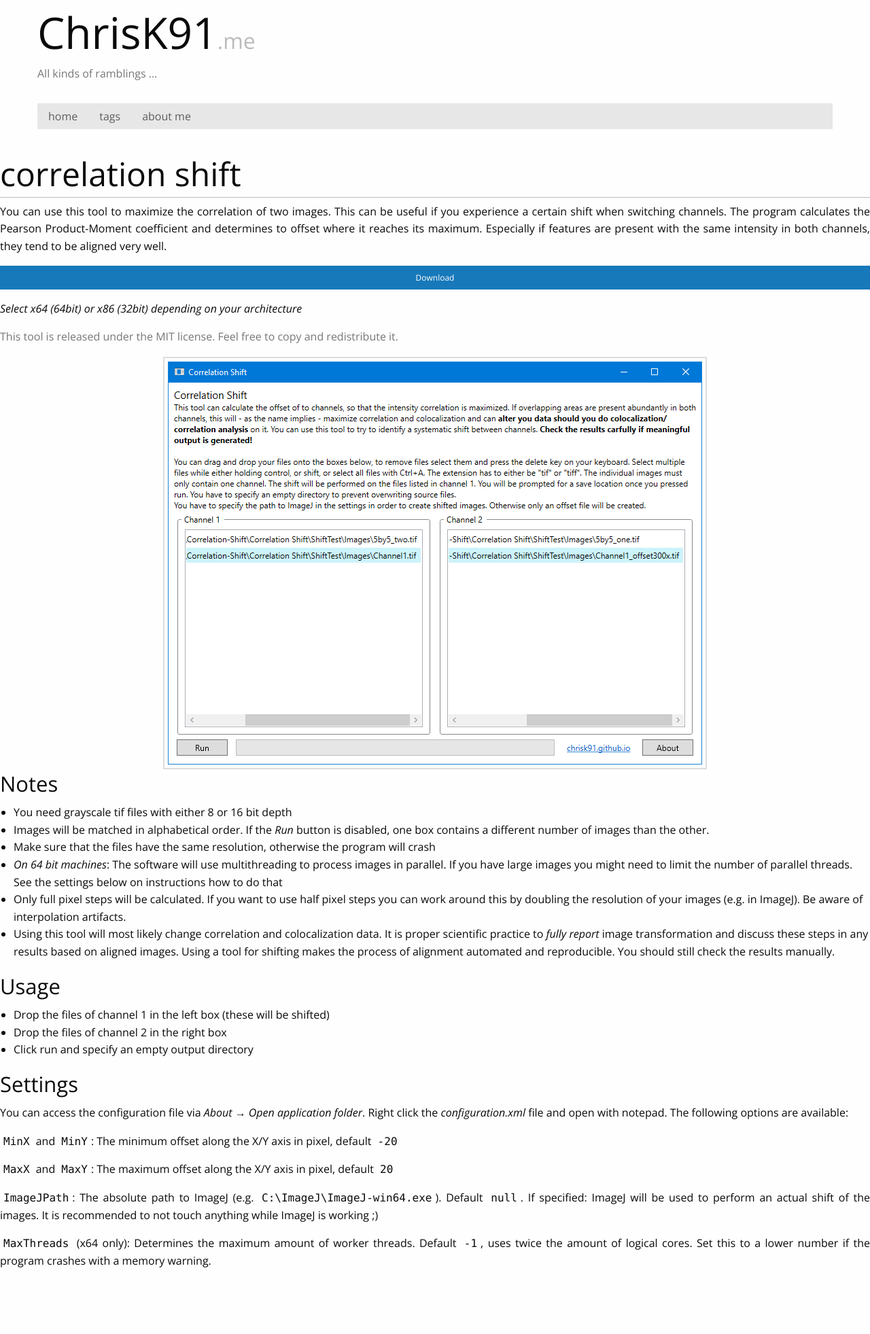
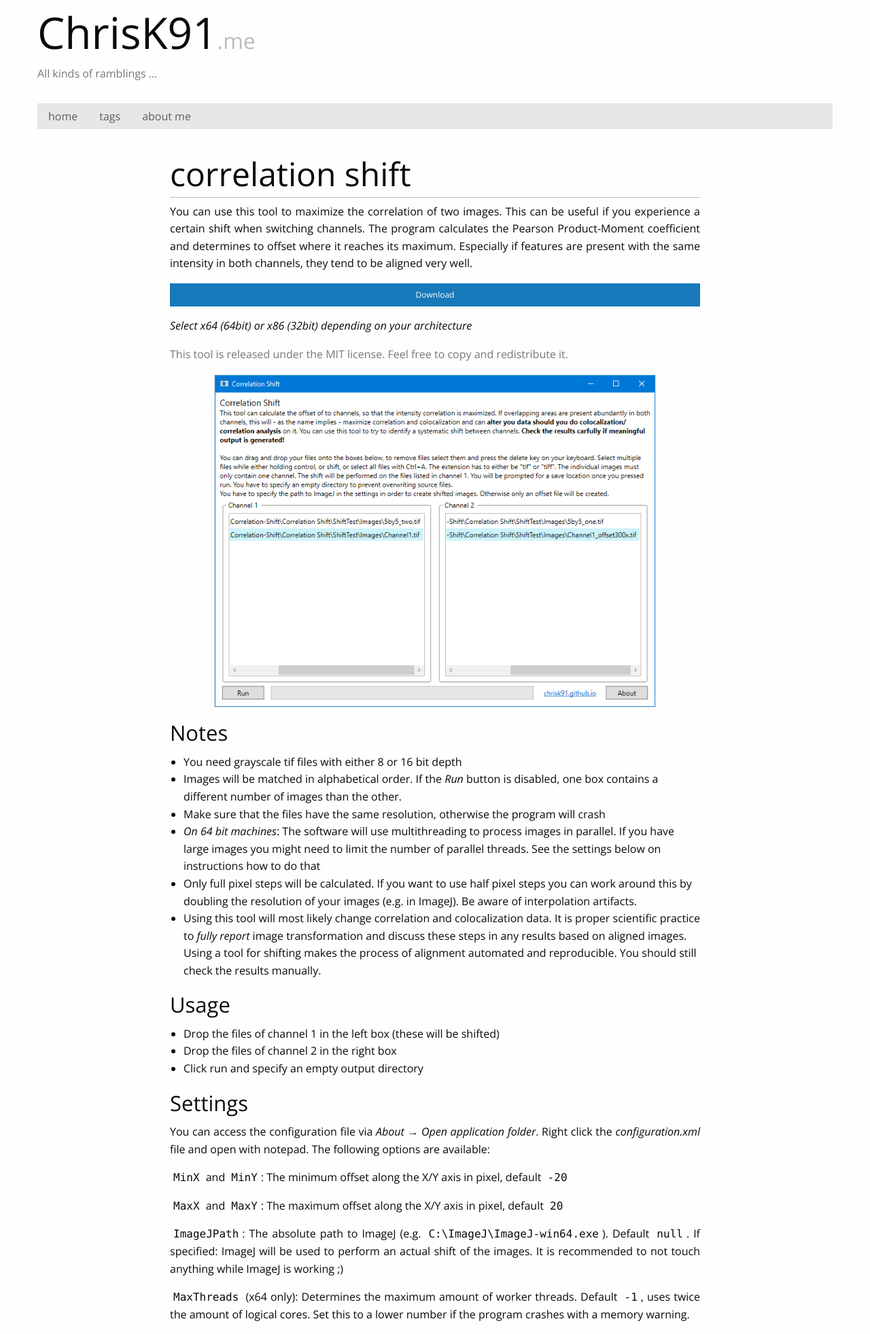
Before and after one commit to ChrisK91/chrisk91.github.io, a Jekyll site: the page built from tools/correlation-shift.md, in a window 1280 px wide. Shown: the whole page at 68% size. Built offline with Jekyll 4.4.1, drawn with Linux system fonts in a browser that asks for light colours; before the commit the page ends 1884 px from its top, so only the background shows below that.

Commit message:
Updated a few missing pages to new foundation

```diff
--- a/_layouts/single_column.html
+++ b/_layouts/single_column.html
@@ -1,9 +1,11 @@
 ---
 layout: default
 ---
-<div class="row">
-    <div class="large-8 medium-12 medium-centered columns justify">
-        <h1 class="borderbottom">{{ page.title }}</h1>
-        {{ content }}
+<div class="grid-container">
+    <div class="cell grid-x align-center">
+            <div class="cell large-8 medium-12 justify">
+                <h1 class="borderbottom">{{ page.title }}</h1>
+                {{ content }}
+            </div>
     </div>
 </div>
--- a/tools/correlation-shift.md
+++ b/tools/correlation-shift.md
@@ -9,10 +9,12 @@ You can use this tool to maximize the correlation of two images. This can be use
 
 <span class="sub">This tool is released under the MIT license. Feel free to copy and redistribute it.</span>
 
-<div class="text-center">
-<figure>
-<img src="/images/tools/correlation-shift.png" />
-</figure>
+<div class="grid-x align-center">
+    <div class="cell large-10">
+        <div class="card">
+            <img src="/images/tools/correlation-shift.png" />
+        </div>
+    </div>
 </div>
 
 ### Notes
```
